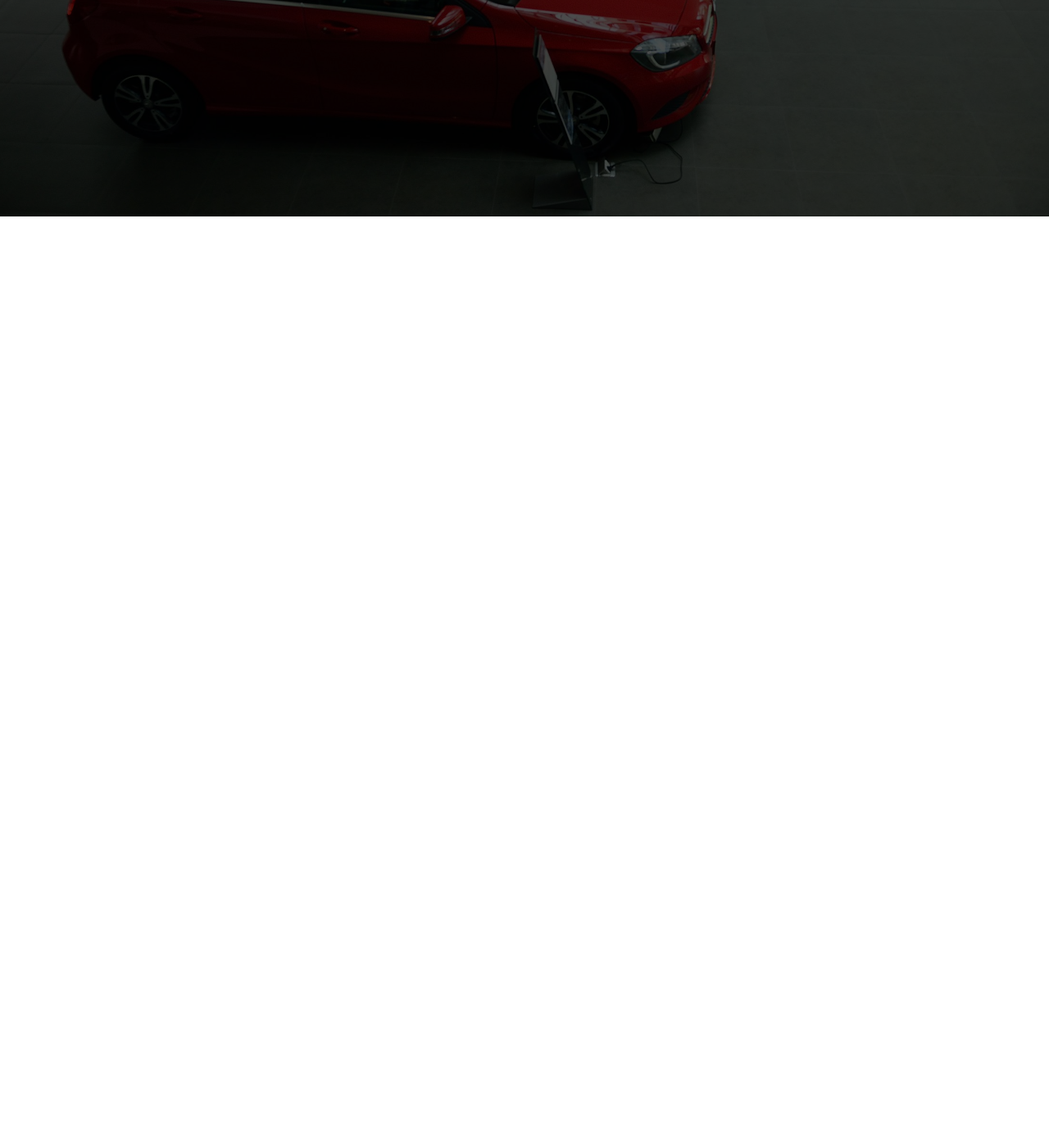
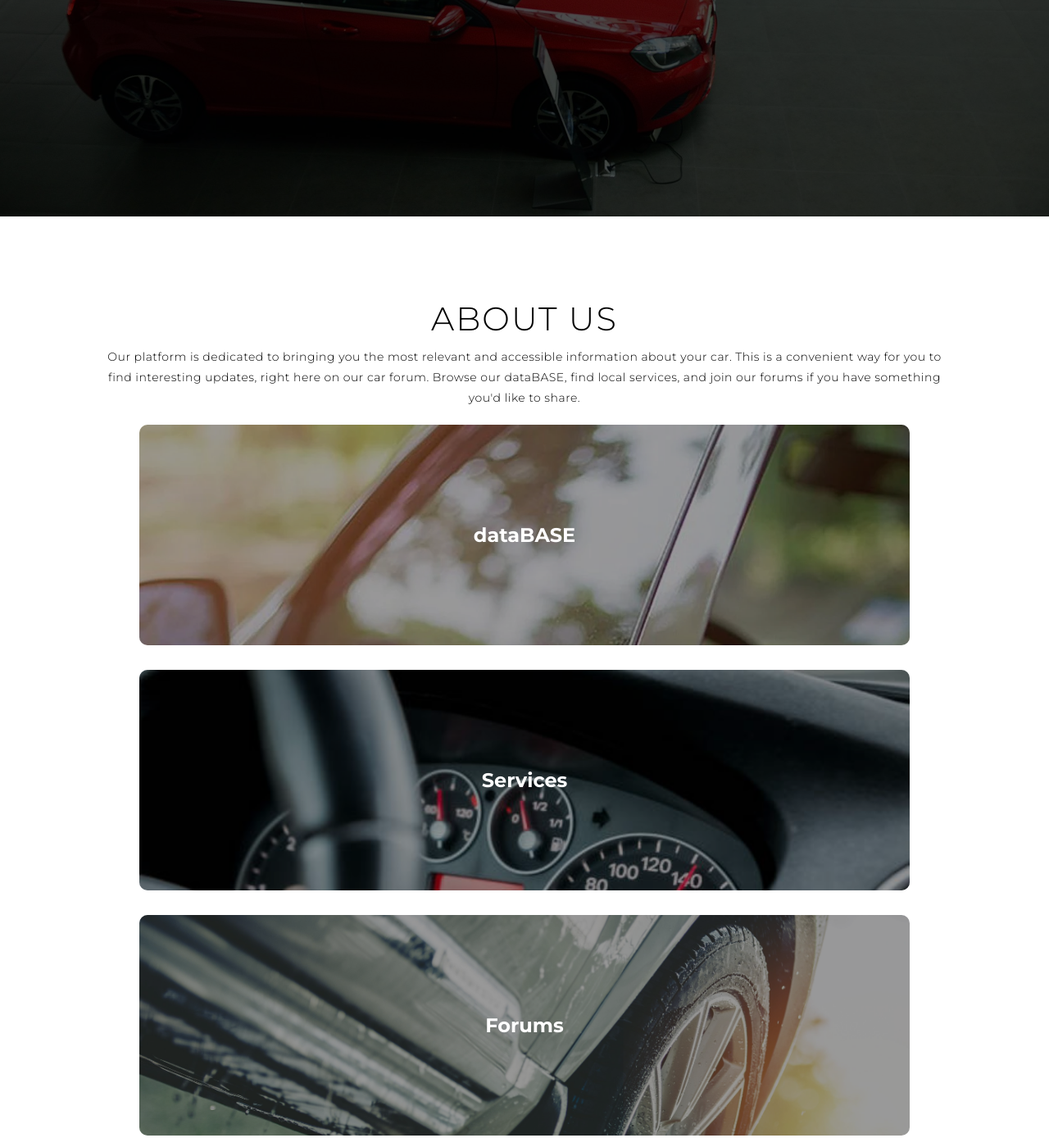
Before and after one commit to genia-dru/tireBASE, a plain HTML site: page homepage/homepage.html in a window 1280 px wide. Shown: the part 536-1924 px from the top of the page at 82% size. Before the commit the page ends 800 px from the top, so only its background shows below. Drawn offline with Linux system fonts and the light colour scheme.

Commit message:
minor edits

```diff
--- a/homepage/homepage.css
+++ b/homepage/homepage.css
@@ -108,6 +108,9 @@ html {
     text-align: center;
     animation: text_reveal 1s ease forwards;
     animation-delay: 2s;
+    line-height: 2.5rem;
+    font-weight: 300;
+    letter-spacing: .05rem;
 }
 #p2 span {
     position: absolute;
@@ -118,6 +121,83 @@ html {
 }
 
 /* Welcome Section  */
+
+
+/* About Us Section */
+#about-us{
+
+}
+#about-us .about-us{
+    flex-direction: column;
+    text-align: center;
+    max-width: 1500px;
+    margin: 0 auto;
+    padding: 100px 0;
+}
+#about-us .about-us-title{
+    font-size:4rem;
+    font-weight: 300;
+    color: black;
+    margin-bottom: 10px;
+    text-transform: uppercase;
+    letter-spacing: .2rem;
+    text-align: center;
+}
+#about-us .about-us-top p{
+    font-size:1.4rem;
+    margin-top: 5px;
+    margin-left: 10%;
+    margin-right: 10%;
+    line-height: 2.5rem;
+    font-weight: 300;
+    letter-spacing: .05rem;
+}
+#about-us .about-us-bottom{
+    display: flex;
+    align-items: center;
+    justify-content: center;
+    flex-wrap: wrap;
+}
+#about-us .about-us-item{
+    flex-basis: 100%;
+    display:flex;
+    align-items: flex-start;
+    justify-content: center;
+    flex-direction: row;
+    padding: 120px;
+    border-radius: 10px;
+    background-size: cover;
+    margin: 10px 5%;
+    z-index: 1;
+    position: relative;
+    color: white;
+    margin-top: 20px;
+    overflow: hidden;
+}
+#about-us .about-us-item::after {
+    content: '';
+    position:absolute;
+    left:0;
+    top: 0;
+    height:100%;
+    width:100%;
+    background-color: black;
+    opacity: .4;
+    z-index: -1;
+}
+#about-us .about-us-item h2{
+    font-size: 2.4rem;
+}
+#item1 {
+    background-image: url(item1.webp);
+}
+#item2 {
+    background-image: url(item2.jpeg);
+}
+#item3 {
+    background-image: url(item3.jpeg);
+}
+/* About Us Section */
 
 
 /* Keyframes */
--- a/homepage/homepage.html
+++ b/homepage/homepage.html
@@ -25,6 +25,34 @@
             </div>
         </div>
     </section>
-    <!-- End Welcome -->
+    <!-- Welcome -->
+
+
+    <!-- About Us Page -->
+    <section id="about-us">
+        <div class="about-us container">
+            <div class="about-us-top">
+                <h1 class="about-us-title">About Us</h1>
+                <p>Our platform is dedicated to bringing you the most relevant
+                    and accessible information about your car. This is a
+                    convenient way for you to find interesting updates, right
+                    here on our car forum. Browse our dataBASE, find local services,
+                    and join our forums if you have something you'd like to share.
+                </p>
+            </div>
+            <div class="about-us-bottom">
+                <div class="about-us-item" id="item1">
+                    <h2>dataBASE</h2>
+                </div>
+                <div class="about-us-item" id="item2">
+                    <h2>Services</h2>
+                </div>
+                <div class="about-us-item" id="item3">
+                    <h2>Forums</h2>
+                </div>
+            </div>
+        </div>
+    </section>
+    <!-- About Us Page -->
 </body>
 </html>
```
Also changed, not shown: homepage/item1.webp (added), homepage/item2.jpeg (added), homepage/item3.jpeg (added).
